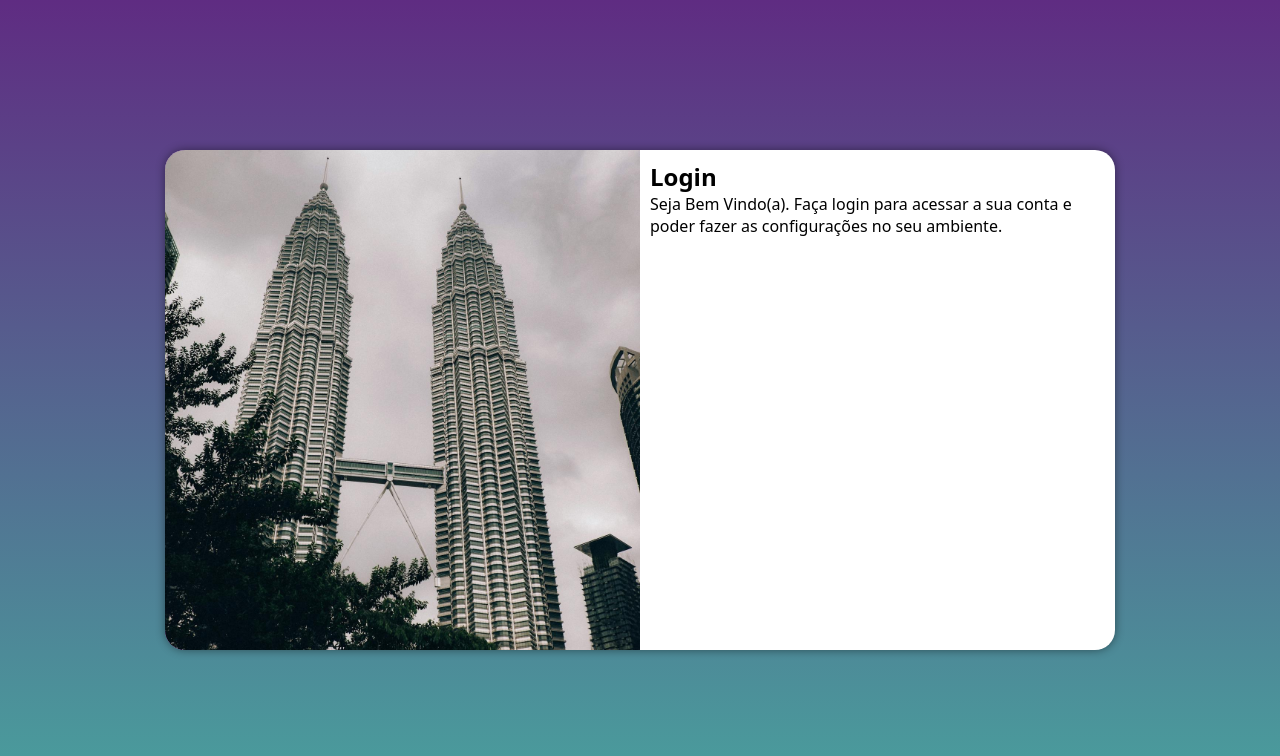
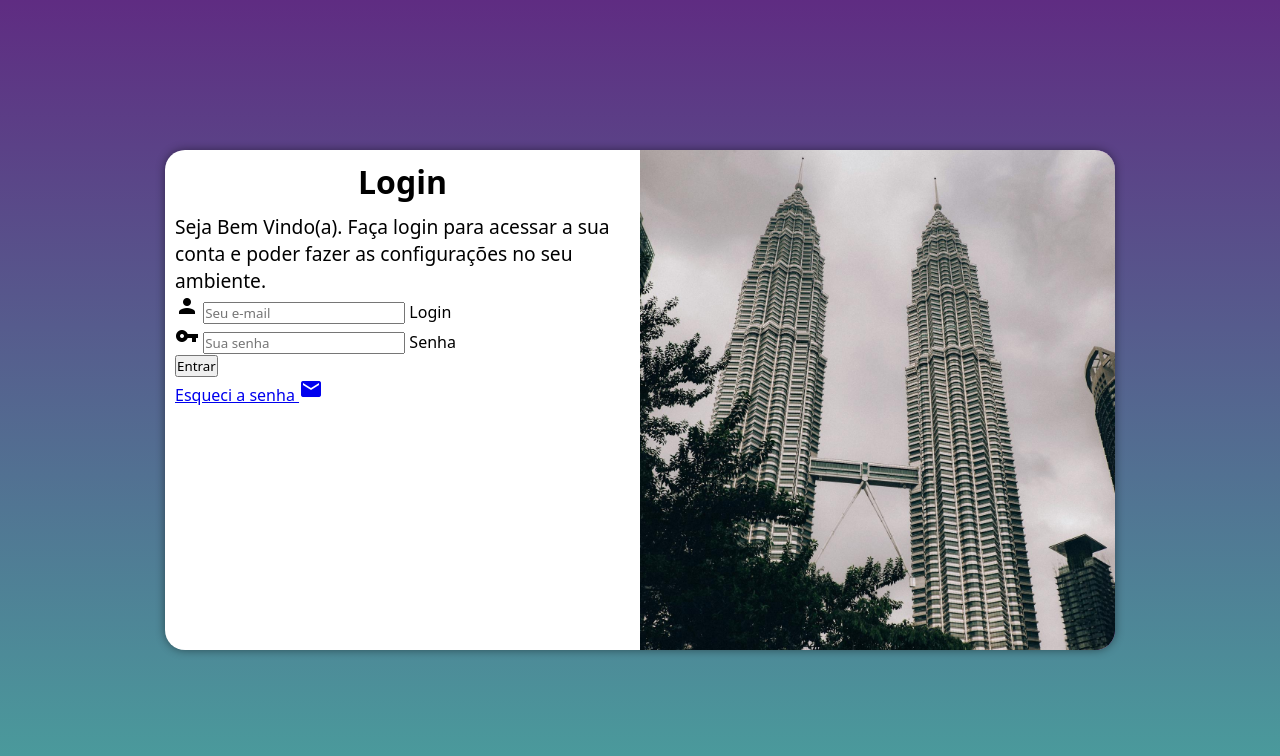
Before and after one commit to Ryanrdgz/projeto-login, a plain HTML site: page index.html in a window 1280 px wide. Drawn offline with Linux system fonts and the light colour scheme.

Commit message:
adicionei o formulario no login

```diff
--- a/estilos/media-query.css
+++ b/estilos/media-query.css
@@ -40,13 +40,21 @@ Grandes telas: acima de 1200px
     }
 
     section#login div#imagem {
-        float: left;
+        float: right;
         width: 50%;
         height: 100%;
     }
 
     section#login div#formulario {
-        float: right;
+        float: left;
         width: 50%;
     }
+
+    div#formulario h1 {
+        font-size: 2em;
+    }
+
+    div#formulario p {
+        font-size: 1.2em;
+    }
 }
--- a/estilos/style.css
+++ b/estilos/style.css
@@ -55,3 +55,12 @@ section#login div#formulario {
     padding: 10px;
 
 }
+
+div#formulario h1 {
+    text-align: center;
+    margin-bottom: 10px;
+}
+
+div#formulario p {
+    font-size: 0.8em;
+}
--- a/index.html
+++ b/index.html
@@ -4,6 +4,7 @@
     <meta charset="UTF-8">
     <meta name="viewport" content="width=device-width, initial-scale=1.0">
     <title>Login</title>
+    <link href="https://fonts.googleapis.com/icon?family=Material+Icons" rel="stylesheet">
     <link rel="stylesheet" href="estilos/style.css">
     <link rel="stylesheet" href="estilos/media-query.css">
 </head>
@@ -16,8 +17,21 @@
             <div id="formulario">
                 <h1>Login</h1>
                 <p>Seja Bem Vindo(a). Faça login para acessar a sua conta e poder fazer as configurações no seu ambiente.</p>
-                <form action="login.php" method="post">
-
+                <form action="login.php" method="post" autocomplete="on">
+                    <div clas="campo">
+                        <i class="material-icons">person</i>
+                        <input type="email" name="login" id="ilogin" placeholder="Seu e-mail" autocomplete="email" required max-lenght="30">
+                        <label for="ilogin">Login</label>
+                    </div>
+                    <div class="campo">
+                        <i class="material-icons">vpn_key</i>
+                        <input type="password" name="senha" id="isenha" placeholder="Sua senha" autocomplete="current-password" required maxlength="15" minlength="5">
+                        <label for="isenha">Senha</label>
+                    </div>
+                    <input type="submit" value="Entrar"> <br>
+                    <a href="esqueci.html">
+                        Esqueci a senha <i class="material-icons">mail</i>
+                    </a>
                 </form>
             </div>
         </section>
```
